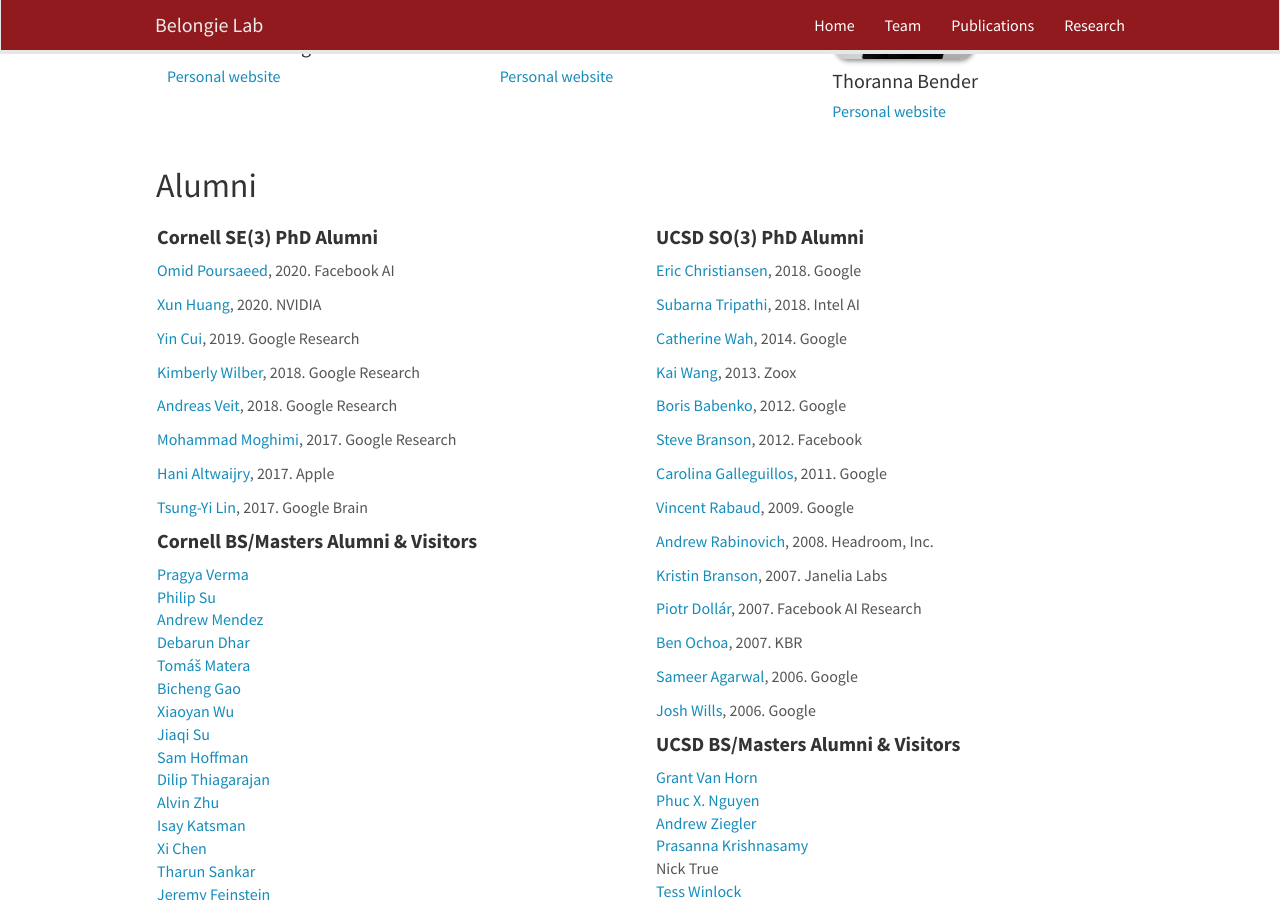
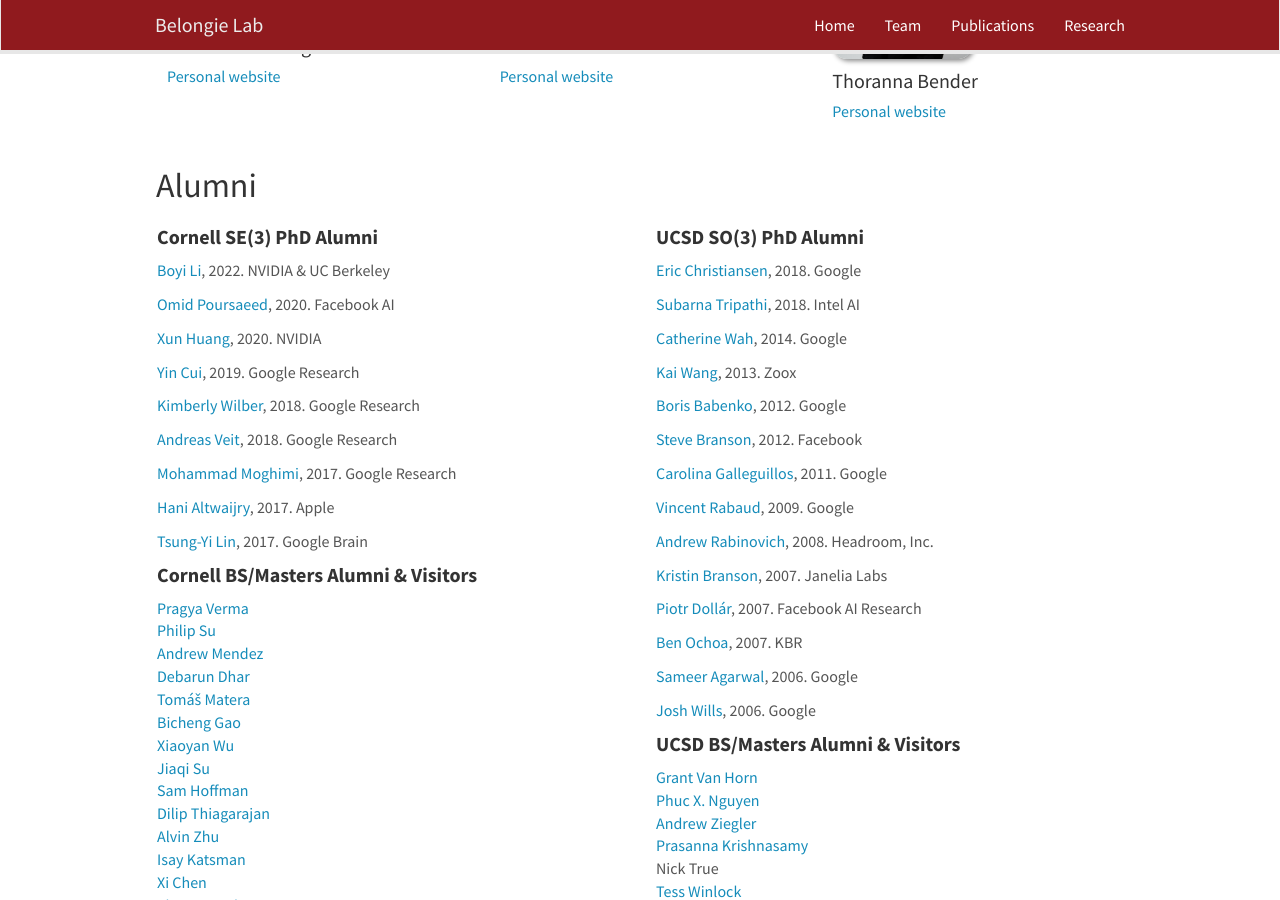
Before and after one commit to BelongieLab/belongielab.github.io, a Jekyll site: the page built from _pages/team.md, in a window 1280 px wide and 900 px high, scrolled down 2464 px. Built offline with Jekyll 4.4.1, drawn with Linux system fonts in a browser that asks for light colours; nearby versions of some CDN libraries.

Commit message:
Update se3_alumni.yml

```diff
--- a/_data/se3_alumni.yml
+++ b/_data/se3_alumni.yml
@@ -1,3 +1,8 @@
+- name: Boyi Li
+  year: 2022
+  next: NVIDIA & UC Berkeley
+  website: https://sites.google.com/site/boyilics/home
+
 - name: Omid Poursaeed
   year: 2020
   next: Facebook AI
```
